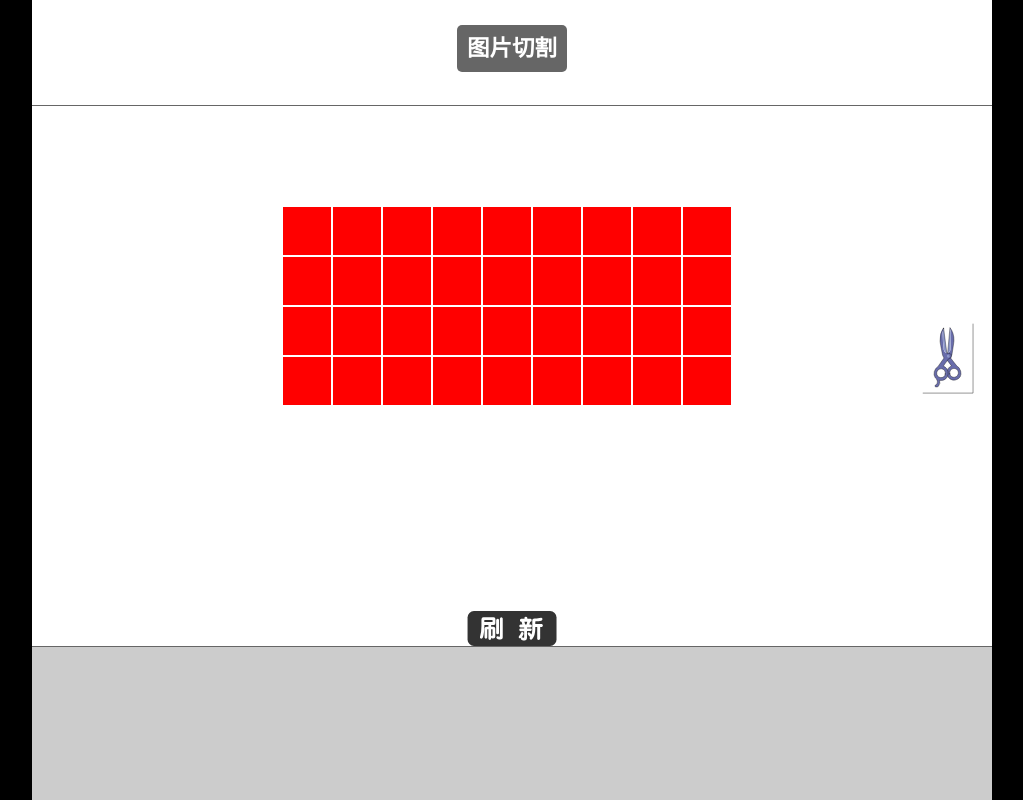
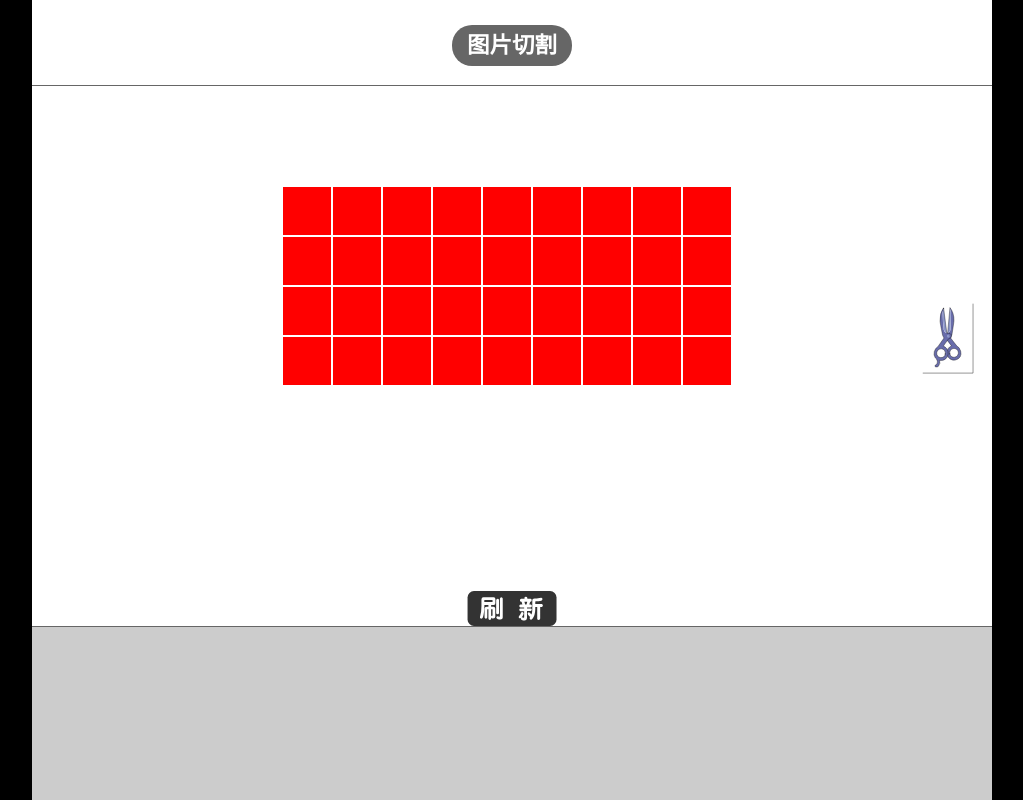
Before and after one commit to snsart/senior-web-developer, a plain HTML site: page index.html in a window 1280 px wide. Shown: the top 800 px of the page, without its empty margins (128-1151 px from the left). Drawn offline with Linux system fonts and the light colour scheme.

Commit message:
细节修改

```diff
--- a/css/index.css
+++ b/css/index.css
@@ -10,7 +10,7 @@ body{
 }
 .head{
 	width: 96rem;
-	height: 8rem;
+	height: 6rem;
 	font-size: 1.5rem;
 	color: #fff;
 	padding-top: 2.5rem;
@@ -18,9 +18,9 @@ body{
 }
 .head .h-cont{
 	display: inline-block;
-	border-radius: 0.5rem;
+	border-radius: 2rem;
 	line-height: 0;
-	padding: 0.5rem 1rem;
+	padding: 0.2rem 1.5rem;
 	background-color: #666;
 }
 .content{
```
